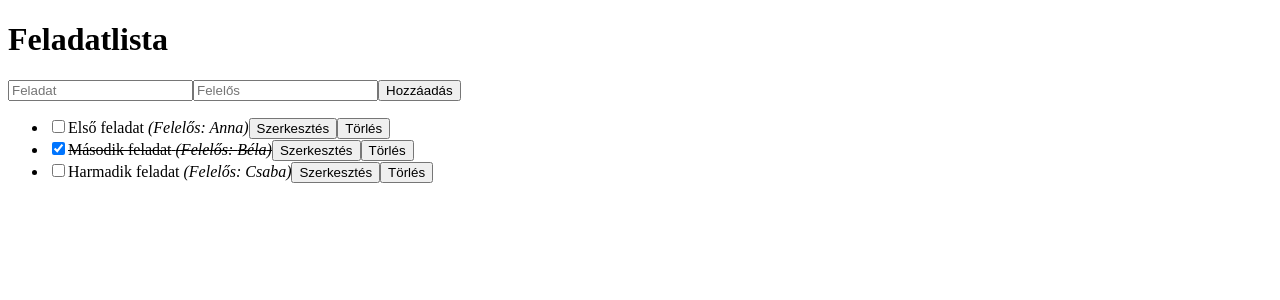
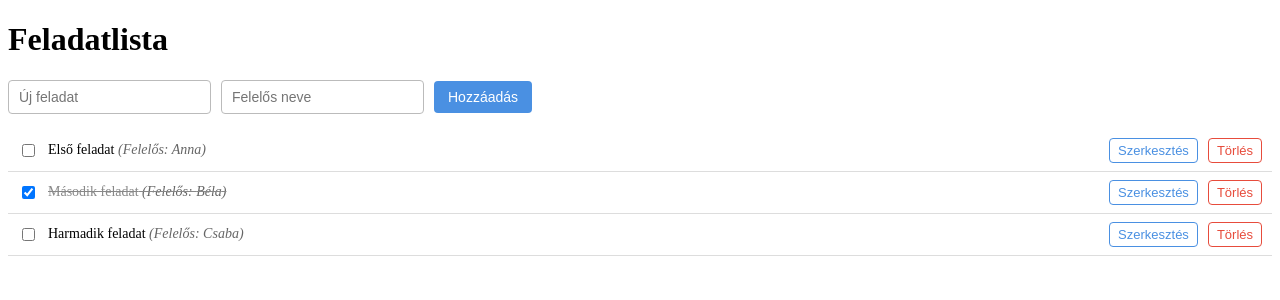
Before and after one commit to boli2257/react_team_program, a React (Vite) app: page / in a window 1280 px wide. Shown: the top 300 px of the page. Built offline with nearby package versions, Linux system fonts and the light colour scheme.

Commit message:
DEV: AddTask/TaskList/TaskItem design

```diff
--- /dev/null
+++ b/src/AddTask.css
@@ -0,0 +1,32 @@
+.addtask-form {
+  display: flex;
+  gap: 10px;
+  align-items: center;
+  margin-bottom: 16px;
+}
+
+.addtask-input {
+  padding: 8px 10px;
+  border: 1px solid #bbb;
+  border-radius: 4px;
+  font-size: 14px;
+}
+
+.addtask-input:focus {
+  outline: none;
+  border-color: #4a90e2;
+}
+
+.addtask-button {
+  padding: 8px 14px;
+  background-color: #4a90e2;
+  color: white;
+  border: none;
+  border-radius: 4px;
+  cursor: pointer;
+  font-size: 14px;
+}
+
+.addtask-button:hover {
+  background-color: #357abd;
+}
--- /dev/null
+++ b/src/TaskItem.css
@@ -0,0 +1,53 @@
+.taskitem {
+  display: flex;
+  align-items: center;
+  gap: 10px;
+  padding: 8px 10px;
+  border-bottom: 1px solid #ddd;
+}
+
+.task-text {
+  flex: 1;
+  font-size: 14px;
+}
+
+.task-text.done {
+  text-decoration: line-through;
+  color: #888;
+}
+
+.task-owner {
+  font-style: italic;
+  color: #666;
+}
+
+.task-btn {
+  padding: 4px 8px;
+  font-size: 13px;
+  border: 1px solid #bbb;
+  border-radius: 4px;
+  background: white;
+  cursor: pointer;
+}
+
+.task-btn:hover {
+  background: #f0f0f0;
+}
+
+.task-btn.edit {
+  border-color: #4a90e2;
+  color: #4a90e2;
+}
+
+.task-btn.edit:hover {
+  background: #eef5ff;
+}
+
+.task-btn.delete {
+  border-color: #e74c3c;
+  color: #e74c3c;
+}
+
+.task-btn.delete:hover {
+  background: #fdecea;
+}
--- /dev/null
+++ b/src/TaskList.css
@@ -0,0 +1,5 @@
+.tasklist {
+  list-style: none;
+  padding: 0;
+  margin: 0;
+}
--- a/src/components/AddTask.jsx
+++ b/src/components/AddTask.jsx
@@ -1,4 +1,5 @@
 import React, { useState } from "react";
+import "../AddTask.css";
 
 const AddTask = ({ setTasks }) => {
   const [text, setText] = useState("");
@@ -23,20 +24,26 @@ const AddTask = ({ setTasks }) => {
   };
 
   return (
-    <form onSubmit={handleSubmit}>
+    <form className="addtask-form" onSubmit={handleSubmit}>
       <input
+        className="addtask-input"
         type="text"
-        placeholder="Feladat"
+        placeholder="Új feladat"
         value={text}
         onChange={(e) => setText(e.target.value)}
       />
+
       <input
+        className="addtask-input"
         type="text"
-        placeholder="Felelős"
+        placeholder="Felelős neve"
         value={assignedTo}
         onChange={(e) => setAssignedTo(e.target.value)}
       />
-      <button type="submit">Hozzáadás</button>
+
+      <button className="addtask-button" type="submit">
+        Hozzáadás
+      </button>
     </form>
   );
 };
--- a/src/components/TaskItem.jsx
+++ b/src/components/TaskItem.jsx
@@ -1,5 +1,6 @@
 import React, { useState } from "react";
 import EditTask from "./EditTask";
+import "../TaskItem.css";
 
 const TaskItem = ({ task, setTasks }) => {
   const [isEditing, setIsEditing] = useState(false);
@@ -25,13 +26,31 @@ const TaskItem = ({ task, setTasks }) => {
   }
 
   return (
-    <li>
-      <input type="checkbox" checked={task.completed} onChange={toggleCompleted} />
-      <span style={{ textDecoration: task.completed ? "line-through" : "none" }}>
-        {task.text} <em>(Felelős: {task.assignedTo})</em>
+    <li className="taskitem">
+      <input
+        type="checkbox"
+        checked={task.completed}
+        onChange={toggleCompleted}
+      />
+
+      <span className={task.completed ? "task-text done" : "task-text"}>
+        {task.text}
+        <span className="task-owner"> (Felelős: {task.assignedTo})</span>
       </span>
-      <button onClick={() => setIsEditing(true)}>Szerkesztés</button>
-      <button onClick={handleDelete}>Törlés</button>
+
+      <button
+        className="task-btn edit"
+        onClick={() => setIsEditing(true)}
+      >
+        Szerkesztés
+      </button>
+
+      <button
+        className="task-btn delete"
+        onClick={handleDelete}
+      >
+        Törlés
+      </button>
     </li>
   );
 };
--- a/src/components/TaskList.jsx
+++ b/src/components/TaskList.jsx
@@ -1,9 +1,10 @@
 import React from "react";
 import TaskItem from "./TaskItem";
+import "../TaskList.css"
 
 const TaskList = ({ tasks, setTasks }) => {
   return (
-    <ul>
+    <ul className="tasklist">
       {tasks.map((task) => (
         <TaskItem key={task.id} task={task} setTasks={setTasks} />
       ))}
```
